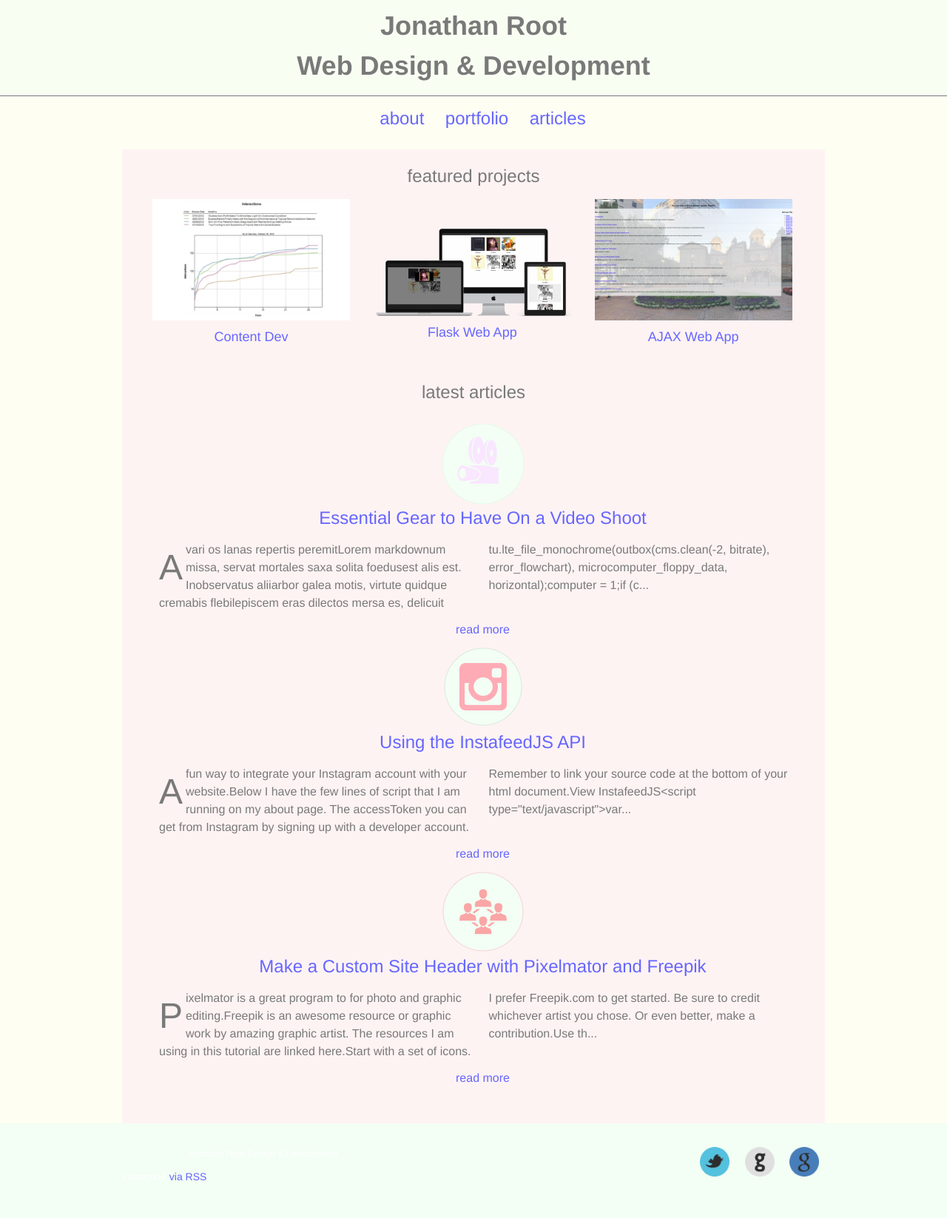
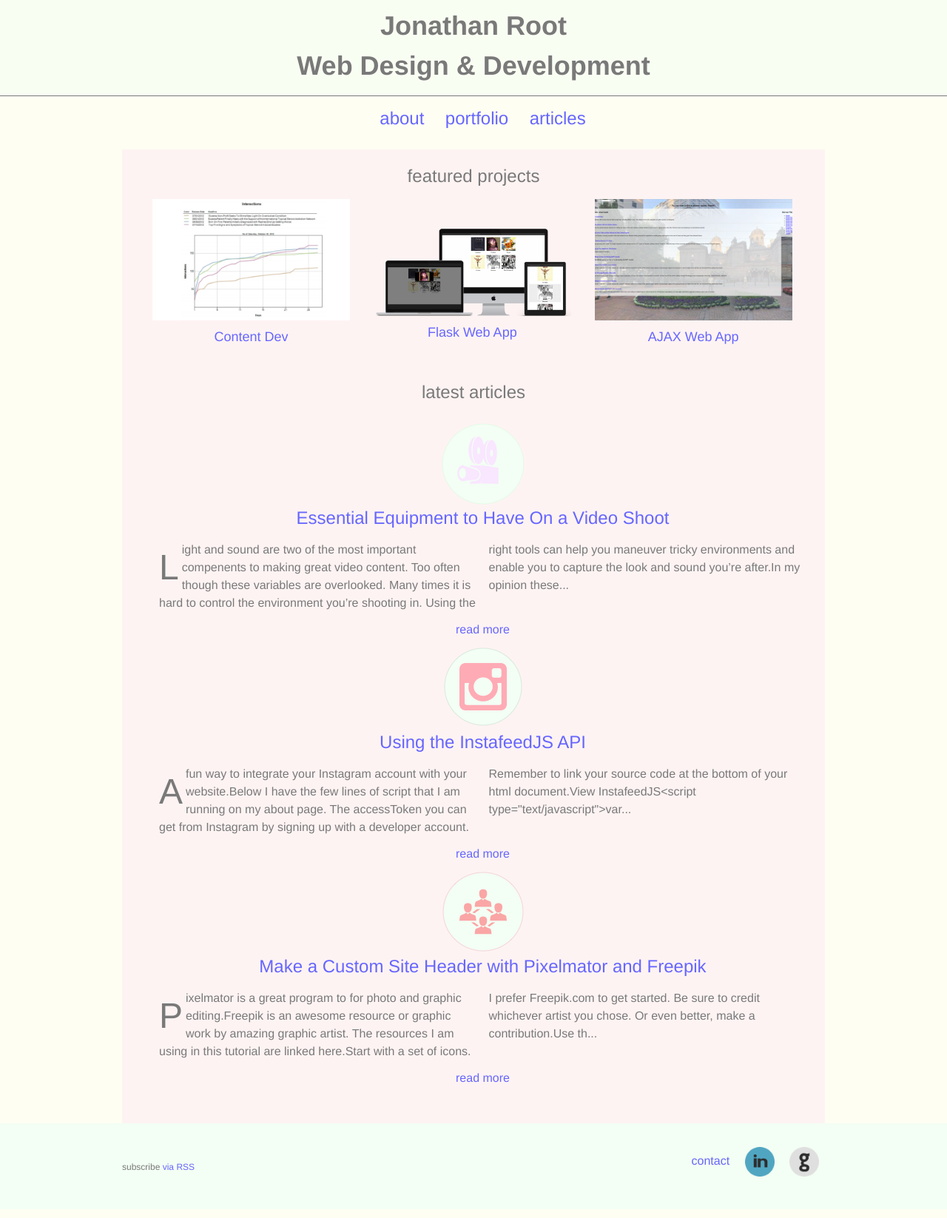
Before and after one commit to jaroot32/jonathanRootPortfolio, a Jekyll site: the page built from index.html, in a window 1280 px wide. Shown: the whole page at 74% size. Built offline with Jekyll 4.4.1, drawn with Linux system fonts in a browser that asks for light colours; nearby versions of some CDN libraries.

Commit message:
some easeljs

```diff
--- a/_config.yml
+++ b/_config.yml
@@ -8,6 +8,7 @@ url: "http://yourdomain.com" # the base hostname & protocol for your site
 twitter_username: jonrootdesign
 github_username: jaroot32
 google_username: jonathanroot15
+linked_username: jonathanroot
 
 
 permalink: /:categories/:title
--- a/_includes/footer.html
+++ b/_includes/footer.html
@@ -3,16 +3,20 @@
   <div class="wrapper">
 
   <div class="footer-content">
-    <h4>Jonathan Root Design & Development</h4>
-    <p></p>
-    <p>subscribe <a href="{{ "/feed.xml" | prepend: site.baseurl }}">via RSS</a></p>
+
+
+    <h4>subscribe <a href="{{ "/feed.xml" | prepend: site.baseurl }}">via RSS</a></h4>
+
   </div>
 
   <div class="footer-social">
       <ul>
+
+        <li><a href="mailto:jonroot@me.com">contact</a>
+        </li>
         <li>
-          <a href="http://www.twitter.com/{{ site.twitter_username }}">
-            <img src="{{ site.baseurl }}/images/twitter.png" alt="twitter logo" width="40">
+          <a href="https://www.linkedin.com/in/jonathanroot/{{ site.linkedin_username }}">
+            <img src="{{ site.baseurl }}/images/linkedin.png" alt="linkedin logo" width="40">
           </a>
         </li>
         <li>
@@ -20,11 +24,7 @@
             <img src="{{ site.baseurl }}/images/github.png" alt="github logo" width="40">
           </a>
         </li>
-        <li>
-          <a href="http://plus.google.com/{{ site.google_username }}">
-            <img src="{{ site.baseurl }}/images/google.png" alt="google logo" width="40">
-          </a>
-        </li>
+
       </ul>
     </div>
 
--- /dev/null
+++ b/_posts/blog/2015-07-03-DSLRVideoEquipment.markdown
@@ -0,0 +1,31 @@
+---
+layout: post
+title:  "Essential Equipment to Have On a Video Shoot"
+date:   2015-07-03 14:43:02
+categories: blog
+tags: design
+---
+
+Light and sound are two of the most important compenents to making great video content. Too often though these variables are overlooked. Many times it is hard to control the environment you're shooting in. Using the right tools can help you maneuver tricky environments and enable you to capture the look and sound you're after.
+
+In my opinion these two items are precision instruments that will allow you to achieve a broadcast quality picture and fine tune your piece as you capture it.
+
+Most DSLRs have a built in light meter that will read the light coming into the lens. Be sure to also take a reading of light reflecting on to the subject, to make sure you set the correct exposure.
+
+I use the light meter pictured here below.
+
+![Video Light Meter]({{ site.baseurl }}/images/lightMeter.png)
+
+## light meter
+
+The second most important instrument I would say is an analogue pre-amp.  When recording in the field sound can originate from a variety of places and heard at different decibels.
+
+ Working hand in hand with a great microphone, a pre-amp will boost your sound source to line level without adding unwanted noise to the signal.  A pre-amp helps you to focus on the signal you're looking to capture by also shaping it's tone and increasing the gain.
+
+ Lastly, you will also have good material to work with in post-production With mixing and mastering your work will have the potential to sound great and your overall production will shine brighter as a result.
+
+I use the pre-amp below when shooting indoors.
+
+![Microphone Pre-Amp]({{ site.baseurl }}/images/preAmp.png)
+
+## a microphone pre-amp
--- a/_posts/blog/2015-07-03-Veluti.markdown
+++ /dev/null
@@ -1,28 +0,0 @@
----
-layout: post
-title:  "Essential Gear to Have On a Video Shoot"
-date:   2015-07-03 14:43:02
-categories: blog
-tags: design
----
-
-## Avari os lanas repertis peremit
-
-Lorem markdownum missa, servat mortales saxa [solita foedus
-est](http://en.wikipedia.org/wiki/Sterling_Archer) alis est. Inobservatus alii
-arbor galea [motis](http://www.wtfpl.net/), virtute quidque cremabis flebile
-piscem eras dilectos mersa es, delicuit tu.
-
-    lte_file_monochrome(outbox(cms.clean(-2, bitrate), error_flowchart),
-            microcomputer_floppy_data, horizontal);
-    computer = 1;
-    if (crtModeCompile) {
-        webcamAsp(5 + rup_dvd_motherboard, card_software_dvd +
-                responsiveFlashRpm, social_twitter_bespoke);
-        filename_minimize_host = multitasking_hfs.aspPci(upRecord);
-        multiplatform_worm(11, ppm, icon_warm.fileKeyboard(multithreadingLpi,
-                fi, unfriendStation));
-    }
-    case.blu_c_resources.laserPasteSpam(wheel_alignment_monitor,
-            netbiosUtilityHttps, card.plagiarism(driverSystemAcl *
-            compileOverwriteAlu, intellectual));
--- a/_sass/_layout.scss
+++ b/_sass/_layout.scss
@@ -46,9 +46,11 @@
     float:left;
     width:40%;
     font-size:0.875em;
+    padding-top: 18px;
 
-    h5 {
+    h4 {
         text-align:left;
+        color: $brand-color;
     }
 }
 .footer-social {
```
Also changed, not shown: _posts/blog/2015-07-02-InstafeedJS.markdown (renamed from _posts/blog/2015-07-02-Melioris.markdown), images/lightMeter.png (added), images/linkedin.png (added), images/preAmp.png (added).
